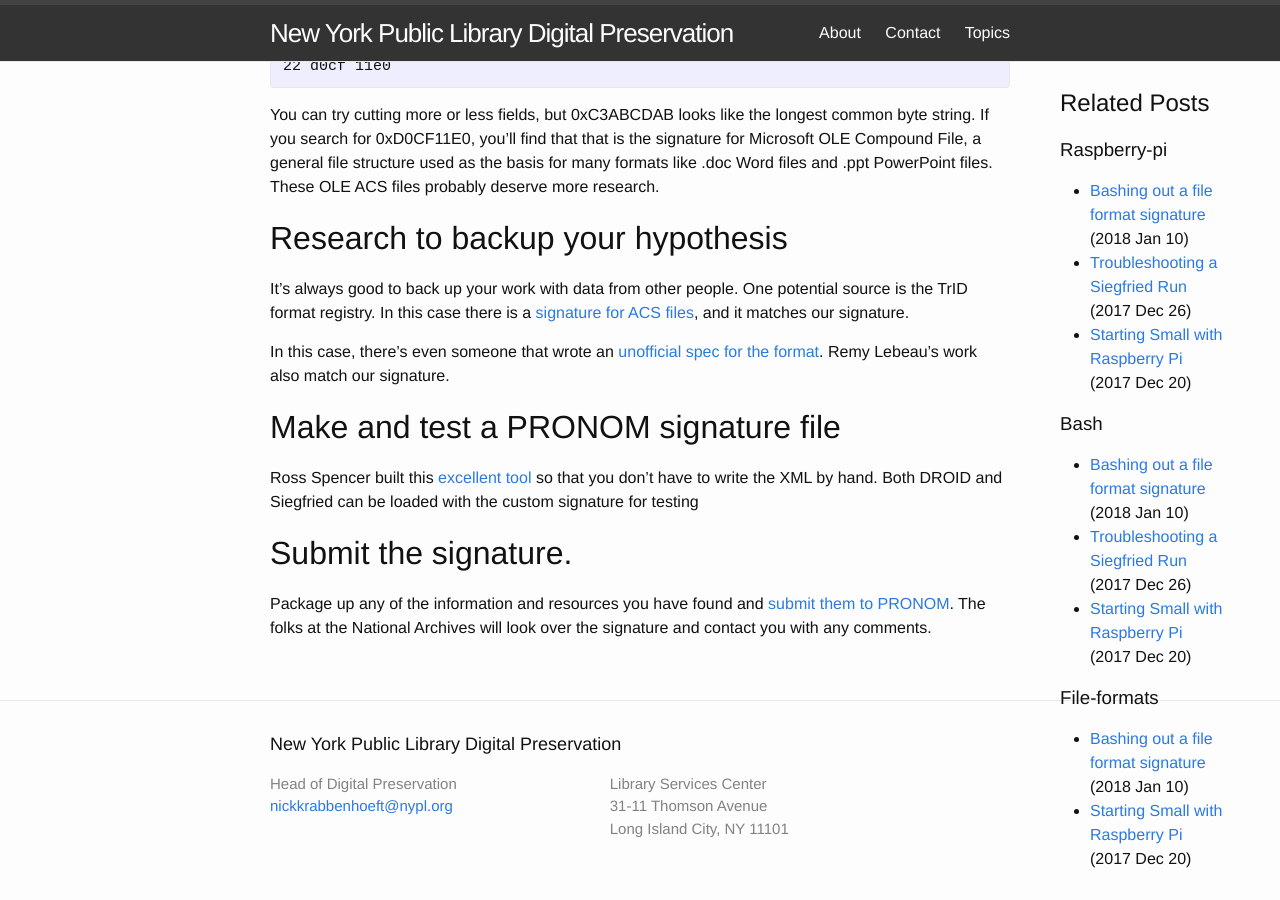
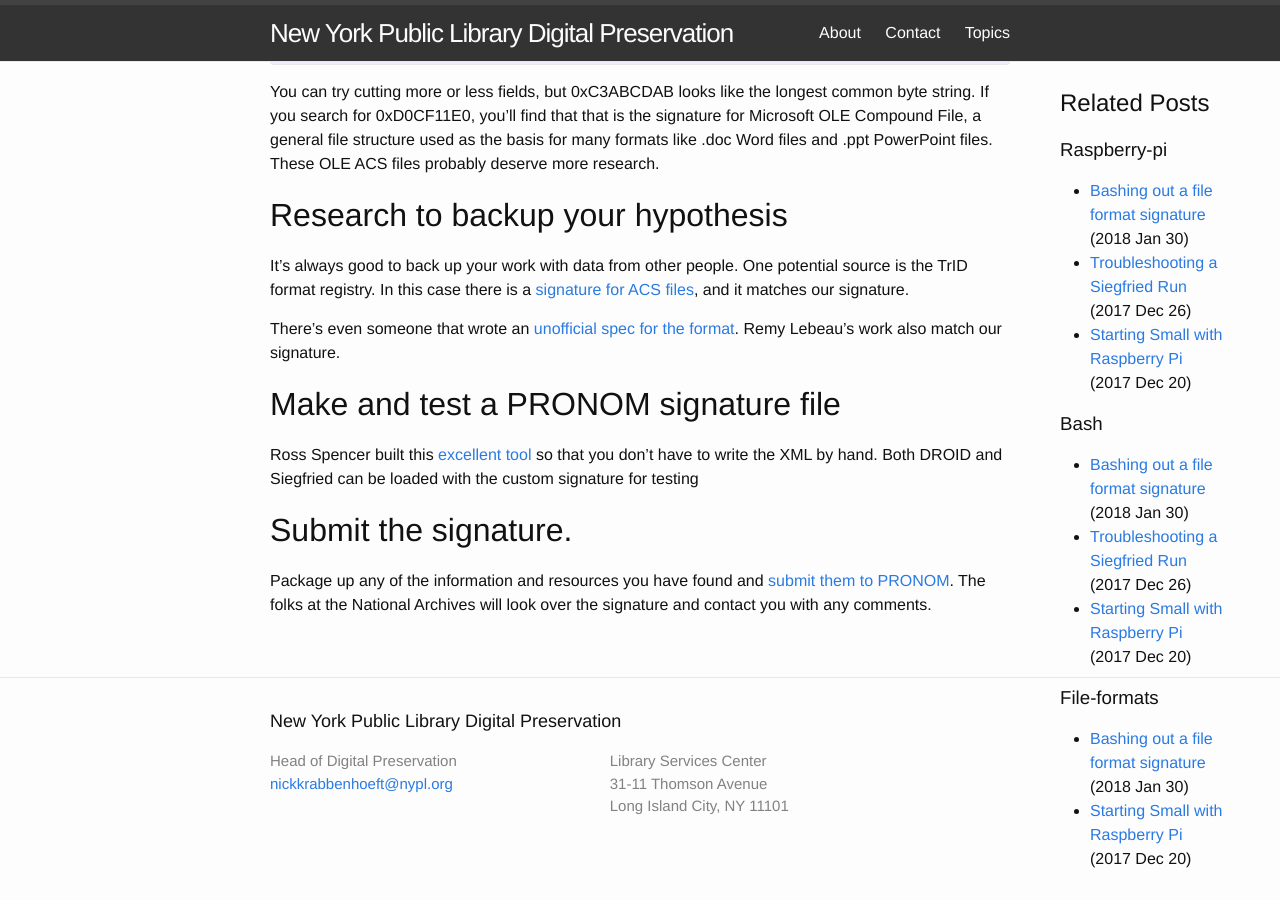
Before and after one commit to NYPL/digpres, a Jekyll site: the page built from _posts/2018-01-30-bashing-out-a-file-format-signature.markdown, in a window 1280 px wide and 900 px high, scrolled down 1892 px. Built offline with Jekyll 4.4.1, drawn with Linux system fonts in a browser that asks for light colours; after the commit the page ends 2770 px from its top, so only the background shows below that; some of the changed text lies outside the part shown.

Commit message:
fix typos

```diff
--- a/_posts/2018-01-30-bashing-out-a-file-format-signature.markdown
+++ b/_posts/2018-01-30-bashing-out-a-file-format-signature.markdown
@@ -1,7 +1,7 @@
 ---
 layout: post
 title:  "Bashing out a file format signature"
-date:   2018-01-10 10:00:00 -0400
+date:   2018-01-30 10:00:00 -0400
 categories: raspberry-pi bash file-formats
 author: Nick Krabbenhoeft
 ---
@@ -86,7 +85,7 @@ You can try cutting more or less fields, but 0xC3ABCDAB looks like the longest c
 
 It's always good to back up your work with data from other people. One potential source is the TrID format registry. In this case there is a [signature for ACS files](https://github.com/digipres/digipres.github.io/blob/master/_sources/registries/trid/triddefs_xml/ms-acs.trid.xml), and it matches our signature.
 
-In this case, there's even someone that wrote an [unofficial spec for the format](http://fileformats.lebeausoftware.org/). Remy Lebeau's work also match our signature.
+There's even someone that wrote an [unofficial spec for the format](http://fileformats.lebeausoftware.org/). Remy Lebeau's work also match our signature.
 
 ## Make and test a PRONOM signature file
 
```
Also changed, not shown: other parts of _posts/2018-01-30-bashing-out-a-file-format-signature.markdown (+0 -1 lines).
